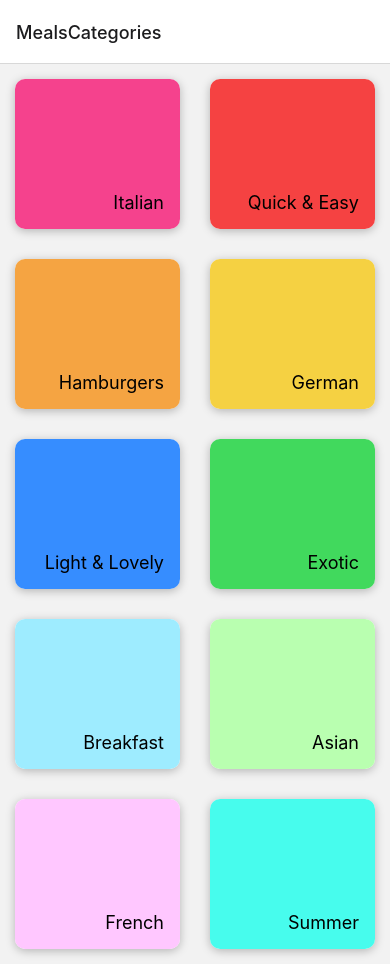
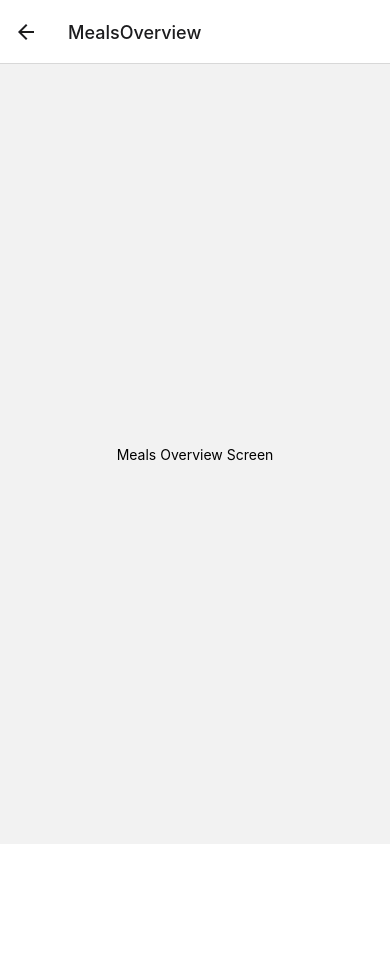
Before and after one commit to luccahuguet/meals-app, a React Native app: screen /MealsOverview in a window 390 px wide. After the commit the page ends 844 px from the top, so only its background shows below. Built offline with nearby package versions, Linux system fonts and the light colour scheme.

Commit message:
navigation

```diff
--- a/App.js
+++ b/App.js
@@ -3,6 +3,7 @@
 import CategoriesScreen from "./screens/CategoriesScreen";
 import { NavigationContainer } from "@react-navigation/native";
 import { createStackNavigator } from "@react-navigation/stack";
+import MealsOverviewScreen from "./screens/MealsOverviewScreen";
 
 const Stack = createStackNavigator();
 
@@ -13,6 +14,7 @@
       <NavigationContainer>
         <Stack.Navigator>
           <Stack.Screen name="MealsCategories" component={CategoriesScreen} />
+          <Stack.Screen name="MealsOverview" component={MealsOverviewScreen} />
         </Stack.Navigator>
       </NavigationContainer>
     </>
--- a/components/CategoryGridTile.js
+++ b/components/CategoryGridTile.js
@@ -1,7 +1,7 @@
 import React from "react";
 import { View, Text, StyleSheet, Pressable, Platform } from "react-native";
 
-const CategoryGridTile = ({ title, color, onSelect }) => {
+const CategoryGridTile = ({ title, color, onPress }) => {
   return (
     <View style={styles.gridItem}>
       <Pressable
@@ -9,7 +9,7 @@
           styles.button,
           pressed && styles.buttonPressed,
         ]}
-        onPress={onSelect}
+        onPress={onPress}
       >
         <View style={[styles.innerContainer, { backgroundColor: color }]}>
           <Text style={styles.title}>{title}</Text>
--- a/screens/CategoriesScreen.js
+++ b/screens/CategoriesScreen.js
@@ -3,17 +3,23 @@
 import { CATEGORIES } from "../data/dummy-data";
 import CategoryGridTile from "../components/CategoryGridTile";
 
+const CategoriesScreen = ({ navigation }) => {
   const renderCategoryItem = (itemData) => {
+    function pressHandler() {
+      navigation.navigate("MealsOverview", {
+        categoryId: itemData.item.id,
+      });
+    }
+
     return (
       <CategoryGridTile
         title={itemData.item.title}
         color={itemData.item.color}
-      onSelect={() => {}}
+        onPress={pressHandler}
       />
     );
   };
 
-const CategoriesScreen = () => {
   return (
     <FlatList
       data={CATEGORIES}
--- /dev/null
+++ b/screens/MealsOverviewScreen.js
@@ -0,0 +1,20 @@
+import { View, Text, StyleSheet } from "react-native";
+import { MEALS } from "../data/dummy-data";
+
+function MealsOverviewScreen() {
+  return (
+    <View style={styles.container}>
+      <Text>Meals Overview Screen</Text>
+    </View>
+  );
+}
+
+export default MealsOverviewScreen;
+
+const styles = StyleSheet.create({
+  container: {
+    flex: 1,
+    justifyContent: "center",
+    alignItems: "center",
+  },
+});
```
Lines whose indentation alone changed are shown as unchanged.
